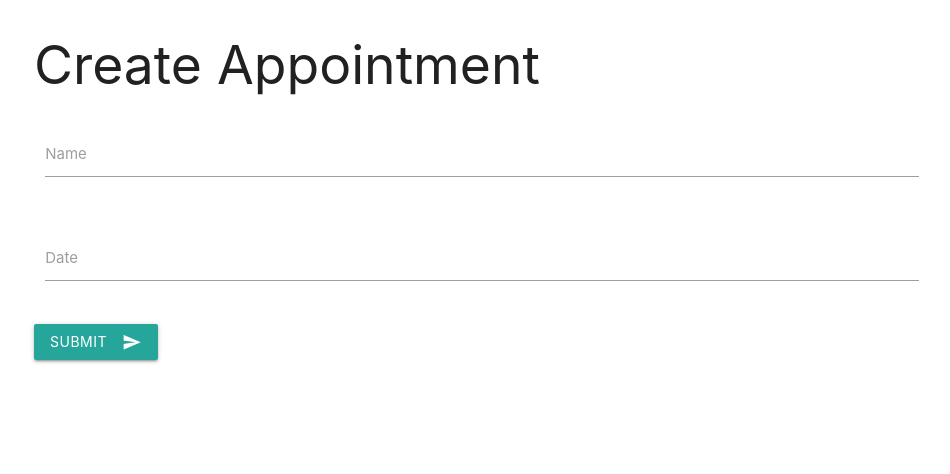
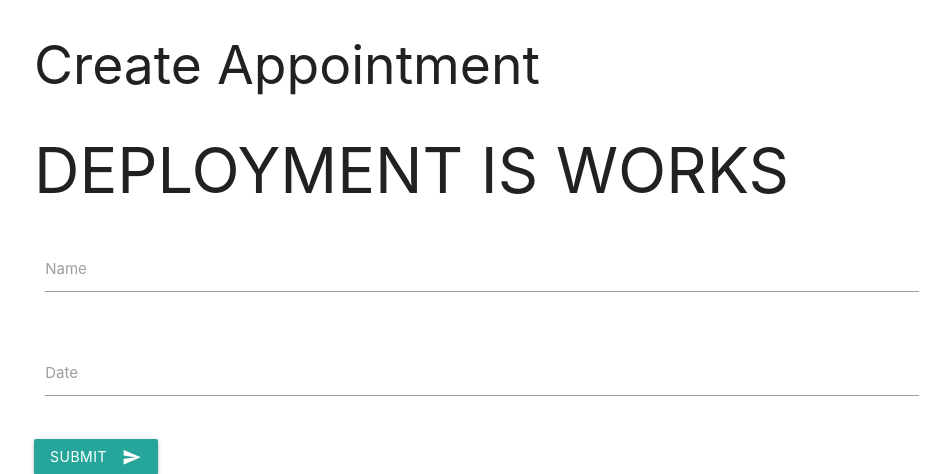
Before and after one commit to beladevo/GPT, a PHP site: page / in a window 1280 px wide. Shown: the top 474 px of the page, without its empty margins (158-1108 px from the left). Run offline with PHP 8.4, Linux system fonts and the light colour scheme.

Commit message:
changed index.php

```diff
--- a/index.php
+++ b/index.php
@@ -8,6 +8,7 @@
 <body>
     <div class="container">
         <h2>Create Appointment</h2>
+        <h1>DEPLOYMENT IS WORKS</h1>
         <form action="process" method="POST">
             <div class="row">
                 <div class="input-field col s12">
```
